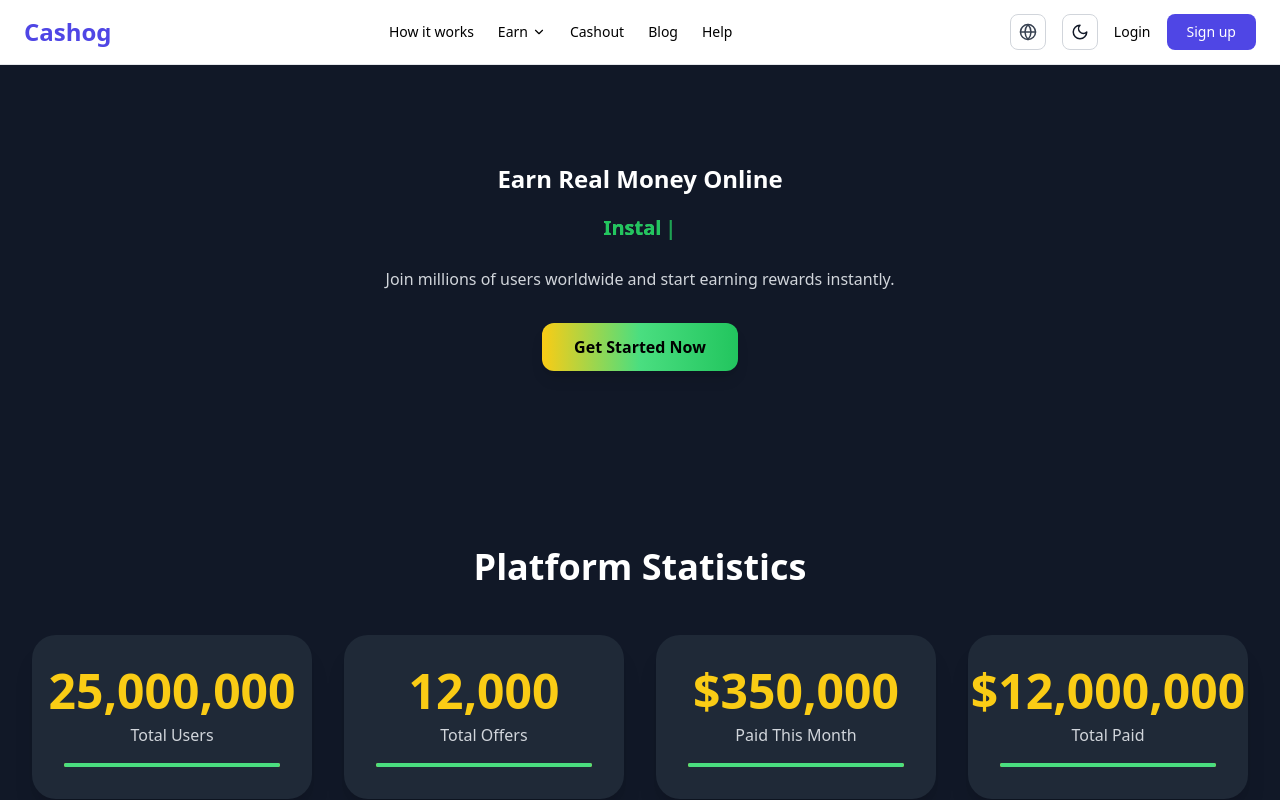
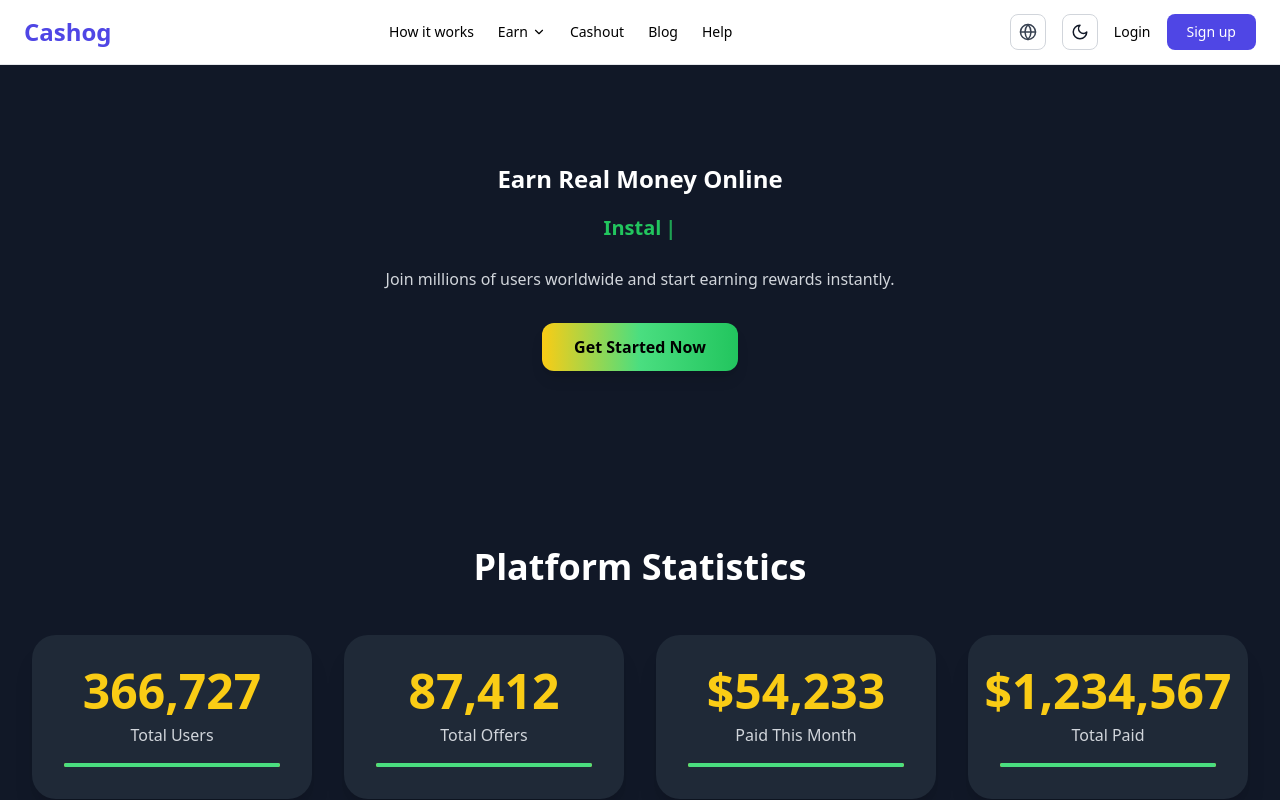
Before and after one commit to tool63/cashin, a Next.js app: page / in a window 1280 px wide. Shown: the top 800 px of the page. Built offline with nearby package versions, Linux system fonts and the light colour scheme.

Commit message:
Update HeroSection.tsx

```diff
--- a/components/hero/HeroSection.tsx
+++ b/components/hero/HeroSection.tsx
@@ -19,10 +19,11 @@ export default function HeroSection() {
     const totalFrames = Math.round((duration / 1000) * frameRate);
 
     let frame = 0;
-    const usersTarget = 25000000;
-    const offersTarget = 12000;
-    const paidMonthTarget = 350000;
-    const totalPaidTarget = 12000000;
+    // realistic target numbers
+    const usersTarget = 366727; // total users
+    const offersTarget = 87412; // total offers
+    const paidMonthTarget = 54233; // amount paid this month $
+    const totalPaidTarget = 1234567; // total amount paid $
 
     const interval = setInterval(() => {
       frame++;
@@ -44,27 +45,12 @@ export default function HeroSection() {
         <div className="max-w-7xl mx-auto px-4 sm:px-6 lg:px-8 py-24 text-center">
 
           {/* HEADLINE */}
-          <h1
-            className="
-              font-extrabold
-              text-[20px] sm:text-[22px] md:text-[24px]
-              mb-4
-              text-white
-            "
-          >
+          <h1 className="font-extrabold text-[20px] sm:text-[22px] md:text-[24px] mb-4 text-white">
             Earn Real Money Online
           </h1>
 
           {/* TYPING TEXT */}
-          <div
-            className="
-              text-[18px] sm:text-[18px] md:text-[18px]
-              mb-6
-              font-semibold
-              bg-gradient-to-r from-yellow-400 via-green-400 to-green-500
-              bg-clip-text text-transparent
-            "
-          >
+          <div className="text-[20px] sm:text-[20px] md:text-[20px] mb-6 font-semibold text-green-400">
             <TypingText />
           </div>
 
@@ -119,7 +105,10 @@ export default function HeroSection() {
                 Total Users
               </span>
               <div className="w-full h-1 bg-yellow-500 rounded-full mt-4">
-                <div className="h-1 bg-green-400 rounded-full" style={{ width: `${Math.min(usersCount / 25000000 * 100, 100)}%` }} />
+                <div
+                  className="h-1 bg-green-400 rounded-full"
+                  style={{ width: `${Math.min((usersCount / 366727) * 100, 100)}%` }}
+                />
               </div>
             </motion.div>
 
@@ -138,7 +127,10 @@ export default function HeroSection() {
                 Total Offers
               </span>
               <div className="w-full h-1 bg-yellow-500 rounded-full mt-4">
-                <div className="h-1 bg-green-400 rounded-full" style={{ width: `${Math.min(offersCount / 12000 * 100, 100)}%` }} />
+                <div
+                  className="h-1 bg-green-400 rounded-full"
+                  style={{ width: `${Math.min((offersCount / 87412) * 100, 100)}%` }}
+                />
               </div>
             </motion.div>
 
@@ -157,7 +149,10 @@ export default function HeroSection() {
                 Paid This Month
               </span>
               <div className="w-full h-1 bg-yellow-500 rounded-full mt-4">
-                <div className="h-1 bg-green-400 rounded-full" style={{ width: `${Math.min(paidMonth / 350000 * 100, 100)}%` }} />
+                <div
+                  className="h-1 bg-green-400 rounded-full"
+                  style={{ width: `${Math.min((paidMonth / 54233) * 100, 100)}%` }}
+                />
               </div>
             </motion.div>
 
@@ -176,7 +171,10 @@ export default function HeroSection() {
                 Total Paid
               </span>
               <div className="w-full h-1 bg-yellow-500 rounded-full mt-4">
-                <div className="h-1 bg-green-400 rounded-full" style={{ width: `${Math.min(totalPaid / 12000000 * 100, 100)}%` }} />
+                <div
+                  className="h-1 bg-green-400 rounded-full"
+                  style={{ width: `${Math.min((totalPaid / 1234567) * 100, 100)}%` }}
+                />
               </div>
             </motion.div>
           </div>
```
